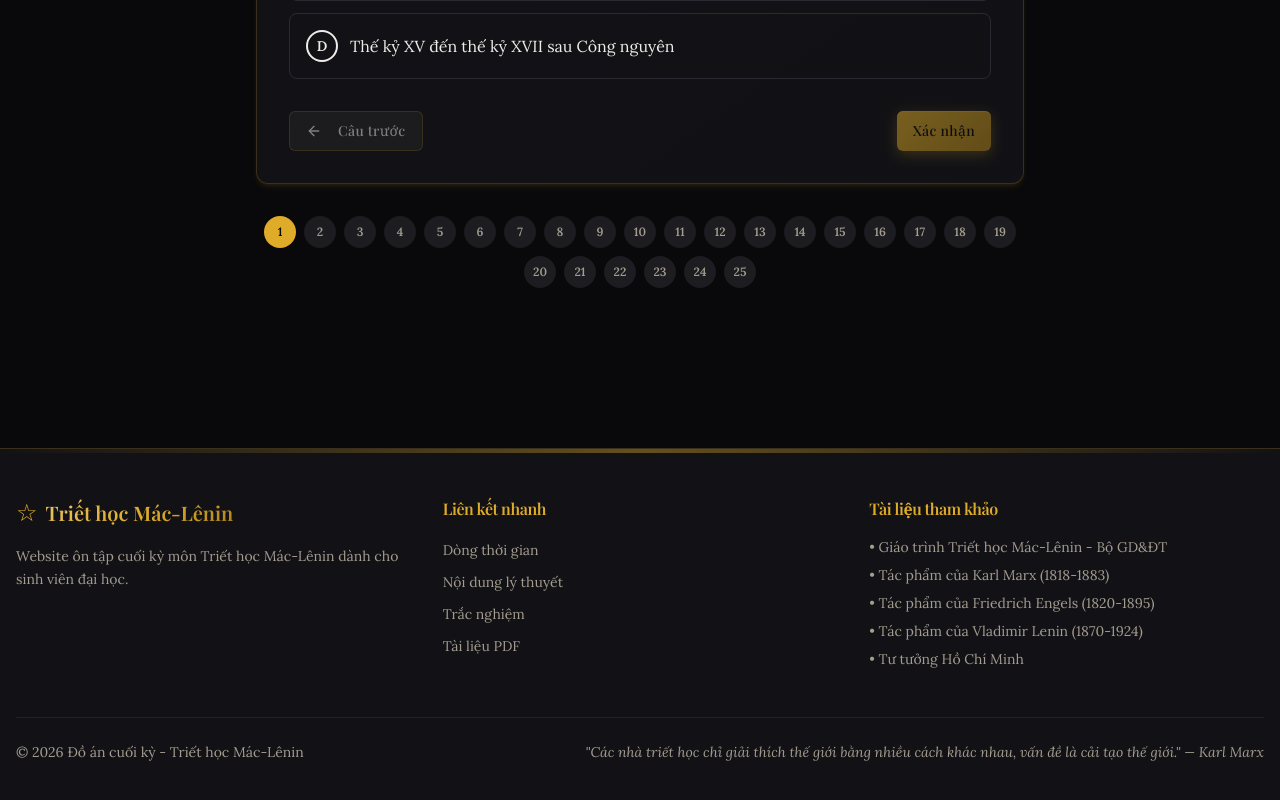
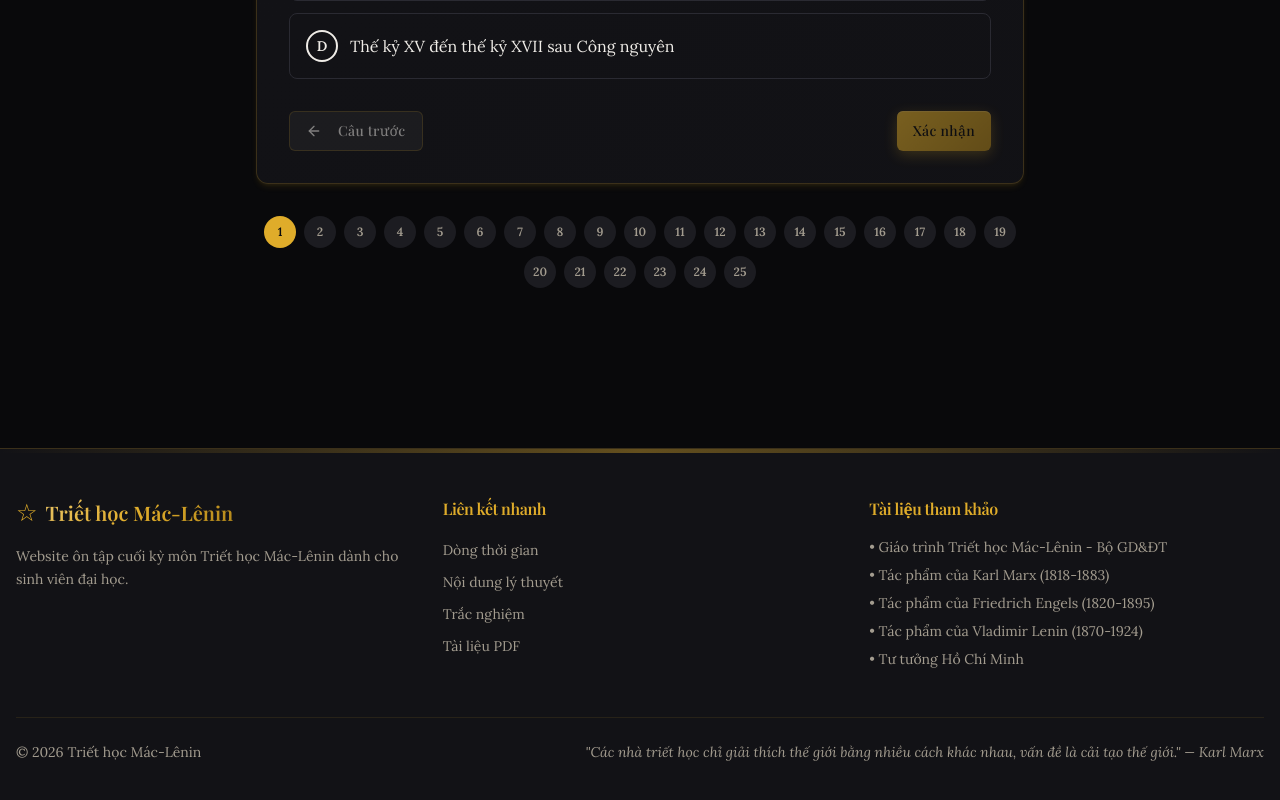
Before and after one commit to thanglm240723/MLN111, a React (Vite) app: page /#/quiz in a window 1280 px wide. Shown: the part 950-1750 px from the top of the page. Built offline with nearby package versions, Linux system fonts and the light colour scheme; the HTML template or start-up script is replaced by a standard one; a web font is replaced by a local one.

Commit message:
edit title

```diff
--- a/src/components/Footer.tsx
+++ b/src/components/Footer.tsx
@@ -64,7 +64,7 @@ export function Footer() {
         {/* Bottom Bar */}
         <div className="mt-12 pt-6 border-t border-gold/10 flex flex-col md:flex-row justify-between items-center gap-4">
           <p className="text-sm text-muted-foreground">
-            © {new Date().getFullYear()} Đồ án cuối kỳ - Triết học Mác-Lênin
+            © {new Date().getFullYear()}  Triết học Mác-Lênin
           </p>
           <p className="text-sm text-muted-foreground italic">
             "Các nhà triết học chỉ giải thích thế giới bằng nhiều cách khác nhau, vấn đề là cải tạo thế giới." — Karl Marx
```
